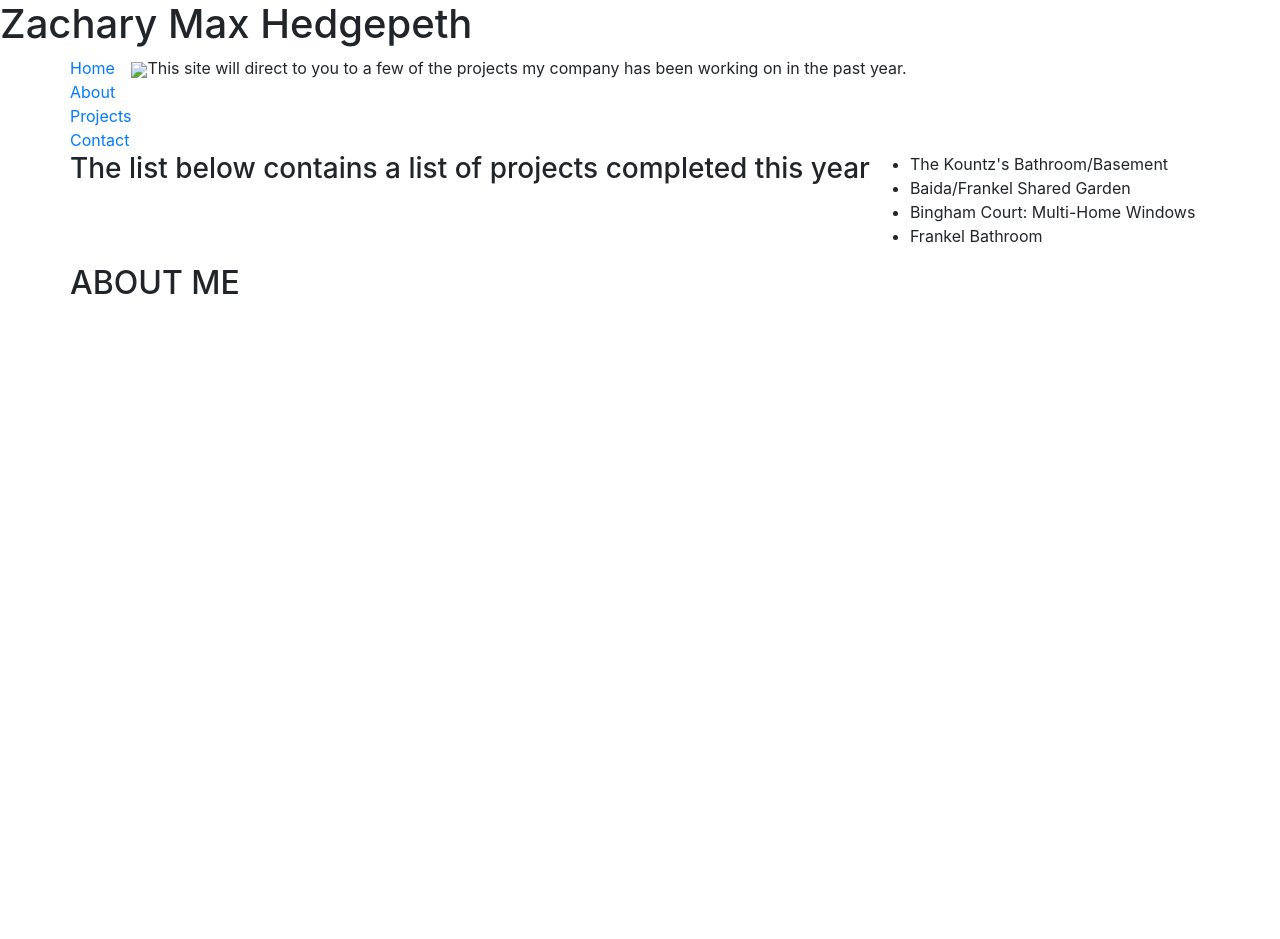
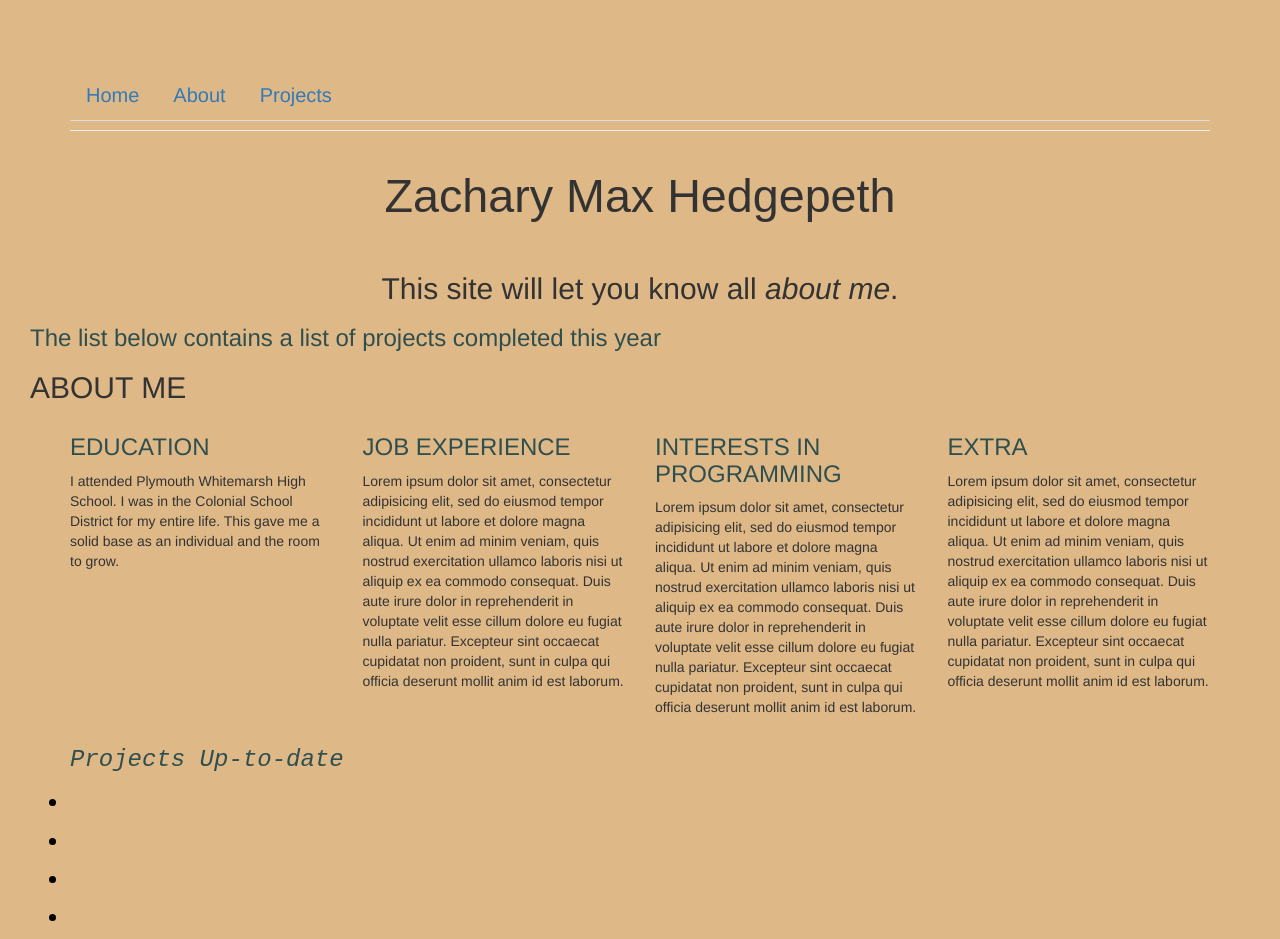
Before and after one commit to ZHedgepeth/ZMH, a plain HTML site: page ZMH.html in a window 1280 px wide. Before the commit the page ends 800 px from the top, so only its background shows below. Drawn offline with nearby package versions, Linux system fonts and the light colour scheme.

Commit message:
add various new css stylings, as well as nav-bar, new text, new background color, new text color, and bootstrap implications

```diff
--- a/ZMH.css
+++ b/ZMH.css
@@ -4,27 +4,41 @@
   float:right;
   padding: 10px;
 }
+a {
+  font-size: 15pt;
+}
 
-.job-list {
-  text-decoration: underline;
+.project-list {
   font-size: 20pt;
   font-style: italic;
   font-weight: bolder;
   font-family: monospace;
   color: black;
 }
+.em {
+  font-weight: bold;
+}
 
 .main {
+  font-family: sans-serif;
+  font-size: 35pt;
+  text-align: center;
+}
+
+.sub {
   text-align: center;
 }
 
 body {
-  background-color: yellow;
+  background-color: burlywood;
+  margin: 20px;
+  padding: 10px;
+}
+h3 {
+  color: darkslategrey;
 }
 
-.nav navbar-nav {
-  align-content: stretch;
-}
+
 
 @media screen {
 
--- a/ZMH.html
+++ b/ZMH.html
@@ -3,43 +3,69 @@
 <head>
   <meta charset="utf-8">
   <meta name="viewport" content="width=device-width, initial-scale=1">
-    <link href="css/bootstrap.min.css" rel="stylesheet" media="screen">
-    <link href="HHI.css" rel="stylesheet" type="text/css "media="screen">
+  <link rel="stylesheet" href="http://maxcdn.bootstrapcdn.com/bootstrap/3.3.6/css/bootstrap.min.css">
+  <link href="css/bootstrap.css" rel="stylesheet" media="screen">
+  <link href="ZMH.css" rel="stylesheet" type="text/css "media="screen">
   <title>ZMH</title>
 </head>
-
-  <header>
+<body>
+  <div class="container">
+    <header class="page-header">
+      <ul class="nav nav-tabs">
+        <li><a href="#">Home</a></li>
+        <li><a href="#">About</a></li>
+        <li><a href="#">Projects</a></li>
+      </ul>
+    </header>
+  </div>
+  <p>
     <h1 class="main">Zachary Max Hedgepeth</h1>
-    <h2 class="secondary">
-  </header>
-  <body>
-
-
-  <div class="container">
-    <div class="row">
-      <ul class="nav navbar-nav">
-        <li><a href=>Home</a></li>
-        <li><a href=>About</a></li>
-        <li><a href=>Projects</a></li>
-        <li><a href=>Contact</a></li>
-      </ul>
+  </p>
     <p>
-        <img src=
-        <h2>This site will direct to you to a few of the projects my company
-        has been working on in the past year.
+      <img src="">
+      <h2 class="sub">This site will let you know all <em>about me</em>.
       </h2>
       <h3>The list below contains a list of projects completed this year
       </h3>
-          <ul class= "job-list">
-            <li>The Kountz's Bathroom/Basement</li>
-            <li>Baida/Frankel Shared Garden</li>
-            <li>Bingham Court: Multi-Home Windows</li>
-            <li>Frankel Bathroom</li>
-          </ul>
     </p>
       <p>
       <h2>ABOUT ME</h2>
+      <div class="container">
+        <div class="row">
+          <div class="col-xs-3">
+            <h3>EDUCATION</h3>
+            <p>
+              I attended Plymouth Whitemarsh High School. I was in the Colonial School District for my entire life. This gave me a solid base as an individual and the room to grow.
             </p>
+          </div>
+          <div class="col-xs-3">
+            <h3>JOB EXPERIENCE</h3>
+            <p>
+              Lorem ipsum dolor sit amet, consectetur adipisicing elit, sed do eiusmod tempor incididunt ut labore et dolore magna aliqua. Ut enim ad minim veniam, quis nostrud exercitation ullamco laboris nisi ut aliquip ex ea commodo consequat. Duis aute irure dolor in reprehenderit in voluptate velit esse cillum dolore eu fugiat nulla pariatur. Excepteur sint occaecat cupidatat non proident, sunt in culpa qui officia deserunt mollit anim id est laborum.
+            </p>
+            </div>
+          <div class="col-xs-3">
+            <h3>INTERESTS IN PROGRAMMING</h3>
+              <p>
+                Lorem ipsum dolor sit amet, consectetur adipisicing elit, sed do eiusmod tempor incididunt ut labore et dolore magna aliqua. Ut enim ad minim veniam, quis nostrud exercitation ullamco laboris nisi ut aliquip ex ea commodo consequat. Duis aute irure dolor in reprehenderit in voluptate velit esse cillum dolore eu fugiat nulla pariatur. Excepteur sint occaecat cupidatat non proident, sunt in culpa qui officia deserunt mollit anim id est laborum.
+              </p>
+            </div>
+          <div class="col-xs-3">
+            <h3>EXTRA</h3>
+              <p>
+                Lorem ipsum dolor sit amet, consectetur adipisicing elit, sed do eiusmod tempor incididunt ut labore et dolore magna aliqua. Ut enim ad minim veniam, quis nostrud exercitation ullamco laboris nisi ut aliquip ex ea commodo consequat. Duis aute irure dolor in reprehenderit in voluptate velit esse cillum dolore eu fugiat nulla pariatur. Excepteur sint occaecat cupidatat non proident, sunt in culpa qui officia deserunt mollit anim id est laborum.
+              </p>
+            </div>
+          </div>
+        </div>
+      </p>
+      <ul class= "project-list">
+        <h3>Projects Up-to-date</h3>
+          <li></li>
+          <li></li>
+          <li></li>
+          <li></li>
+      </ul>
     </div>
   </div>
 </body>
```
Lines whose indentation alone changed are shown as unchanged.
